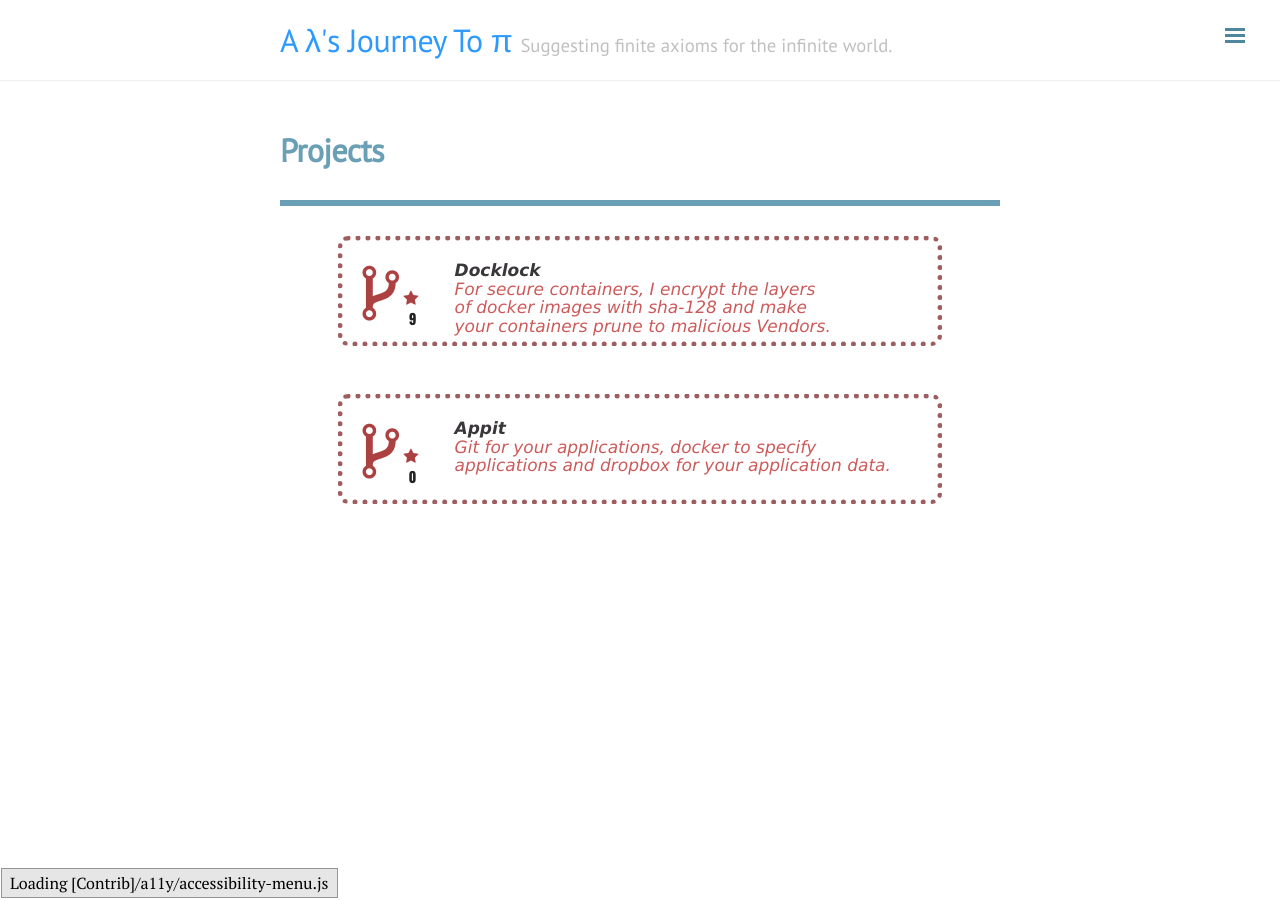
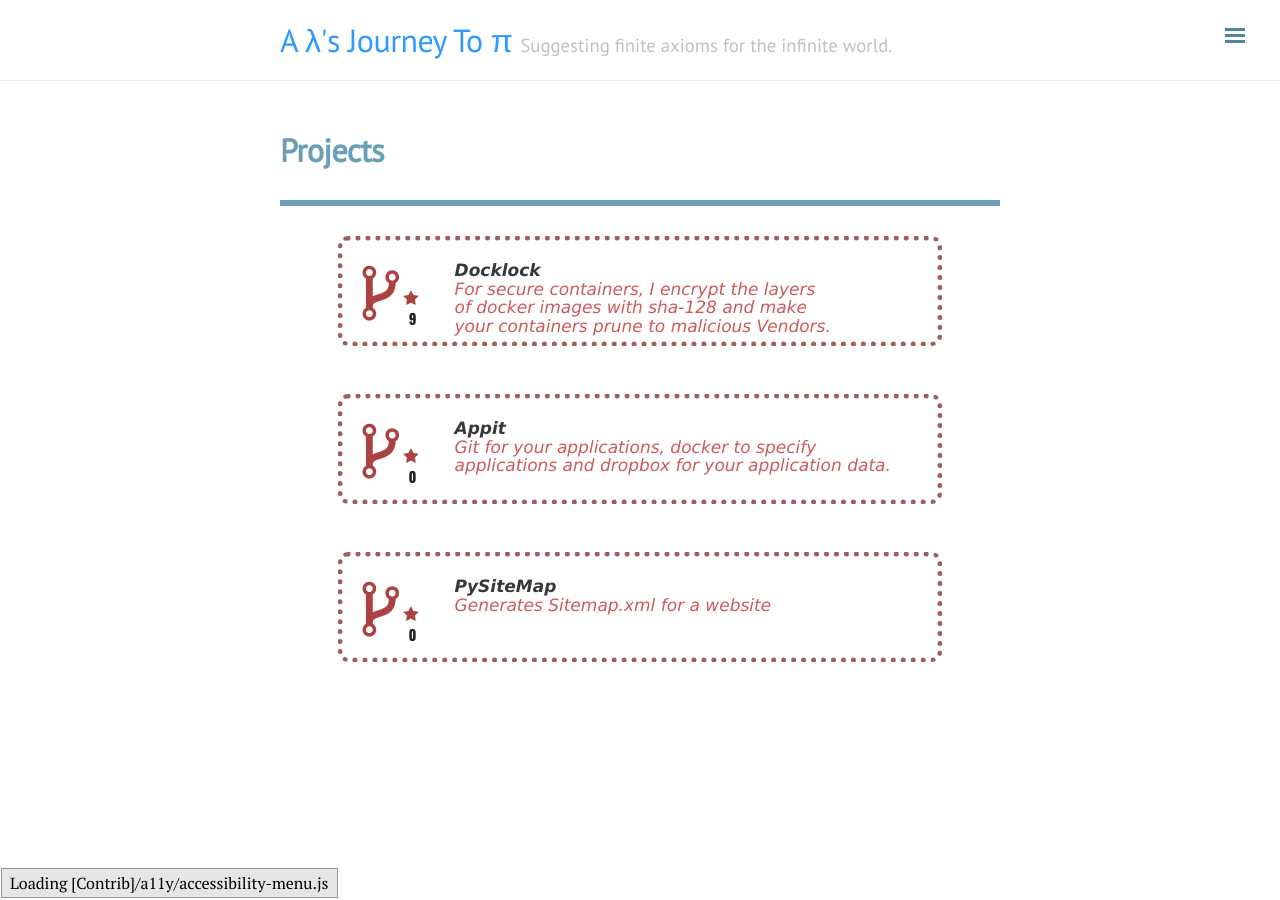
Before and after one commit to rarchk/rarchk.github.io, a Jekyll site: the page built from blog/projects.md, in a window 1280 px wide. Built offline with Jekyll 4.4.1, drawn with Linux system fonts in a browser that asks for light colours; comment, search, counter and statistics services are not loaded.

Commit message:
Added projects

```diff
--- a/_includes/head.html
+++ b/_includes/head.html
@@ -22,7 +22,7 @@
 
   <!-- Icons -->
   <link rel="apple-touch-icon-precomposed" sizes="144x144" href="{{ site.baseurl }}/public/apple-touch-icon-precomposed.png">
-  <link rel="shortcut icon" href="{{ site.baseurl }}/public/favicon.ico">
+  <link rel="shortcut icon" href="{{ site.baseurl }}/public/favicon.png">
 
   <!-- RSS -->
   <link rel="alternate" type="application/rss+xml" title="RSS" href="/atom.xml">
--- a/blog/projects.md
+++ b/blog/projects.md
@@ -8,3 +8,5 @@ banner_image_alt:
 <div style="width: 84%; margin: 0 auto; padding: 10px; overflow: hidden; border: 5px rgb(158, 93, 94) dotted; border-radius:10px "> <a href="https://github.com/rarchk/docklock " style="text-decoration: none"> <!-- Code Button--> <div style="float: left; width: 8%; height: 80px; padding: 10px "> <i class="fa fa-code-fork fa-4x" aria-hidden="true" style="color:#ac4142"></i> </div> <!-- Star Button--> <div style="float: left; width: 8%; height: 80px; margin: 0 auto "> <div style=" width: auto; max-width: 60%; height:35%;"> &nbsp; </div> <div style="height:40%; padding:0px;"> <div style="width: auto; max-width: 60%; height:80%; padding:5px;"> <i class="fa fa-star " aria-hidden="true" style="color:#ac4142"></i> </div> <div style="width: auto; max-width: 60%; height:100%; padding:1px; color: rgb(35, 34, 34); font-size: 14px; font-family: Impact, Charcoal, sans-serif; text-align: center;"> 9 </div> </div> </div> <!-- Description--> <div style="float:left; width: auto; max-width: 70%; padding: 10px; height: 80px; color: rgb(205, 90, 90); font-size: 17px; font-family: Lucida Sans Unicode, Lucida Grande, sans-serif; font-style: oblique; text-align: left; line-height: 1.1em; "> <font color="#3A373B"> <strong> Docklock </strong></font> <p> For secure containers, I encrypt the layers of docker images with sha-128 and make your containers prune to malicious Vendors. </p></div> </a> <div clear:both ></div> </div> <br>
 
 <div style="width: 84%; margin: 0 auto; padding: 10px; overflow: hidden; border: 5px rgb(158, 93, 94) dotted; border-radius:10px "> <a href="https://github.com/getAppIT/appit " style="text-decoration: none"> <!-- Code Button--> <div style="float: left; width: 8%; height: 80px; padding: 10px "> <i class="fa fa-code-fork fa-4x" aria-hidden="true" style="color:#ac4142"></i> </div> <!-- Star Button--> <div style="float: left; width: 8%; height: 80px; margin: 0 auto "> <div style=" width: auto; max-width: 60%; height:35%;"> &nbsp; </div> <div style="height:40%; padding:0px;"> <div style="width: auto; max-width: 60%; height:80%; padding:5px;"> <i class="fa fa-star " aria-hidden="true" style="color:#ac4142"></i> </div> <div style="width: auto; max-width: 60%; height:100%; padding:1px; color: rgb(35, 34, 34); font-size: 14px; font-family: Impact, Charcoal, sans-serif; text-align: center;"> 0 </div> </div> </div> <!-- Description--> <div style="float:left; width: auto; max-width: 80%; padding: 10px; height: 80px; color: rgb(205, 90, 90); font-size: 17px; font-family: Lucida Sans Unicode, Lucida Grande, sans-serif; font-style: oblique; text-align: left; line-height: 1.1em; "> <font color="#3A373B"> <strong> Appit </strong></font> <p> Git for your applications, docker to specify applications and dropbox for your application data. </p></div> </a> <div clear:both ></div> </div> <br>
+
+<div style="width: 84%; margin: 0 auto; padding: 10px; overflow: hidden; border: 5px rgb(158, 93, 94) dotted; border-radius:10px "> <a href="https://github.com/rarchk/pySiteMap " style="text-decoration: none"> <!-- Code Button--> <div style="float: left; width: 8%; height: 80px; padding: 10px "> <i class="fa fa-code-fork fa-4x" aria-hidden="true" style="color:#ac4142"></i> </div> <!-- Star Button--> <div style="float: left; width: 8%; height: 80px; margin: 0 auto "> <div style=" width: auto; max-width: 60%; height:35%;"> &nbsp; </div> <div style="height:40%; padding:0px;"> <div style="width: auto; max-width: 60%; height:80%; padding:5px;"> <i class="fa fa-star " aria-hidden="true" style="color:#ac4142"></i> </div> <div style="width: auto; max-width: 60%; height:100%; padding:1px; color: rgb(35, 34, 34); font-size: 14px; font-family: Impact, Charcoal, sans-serif; text-align: center;"> 0 </div> </div> </div> <!-- Description--> <div style="float:left; width: auto; max-width: 70%; padding: 10px; height: 80px; color: rgb(205, 90, 90); font-size: 17px; font-family: Lucida Sans Unicode, Lucida Grande, sans-serif; font-style: oblique; text-align: left; line-height: 1.1em; "> <font color="#3A373B"> <strong> PySiteMap </strong></font> <p> Generates Sitemap.xml for a website </p></div> </a> <div clear:both ></div> </div> <br>
```
